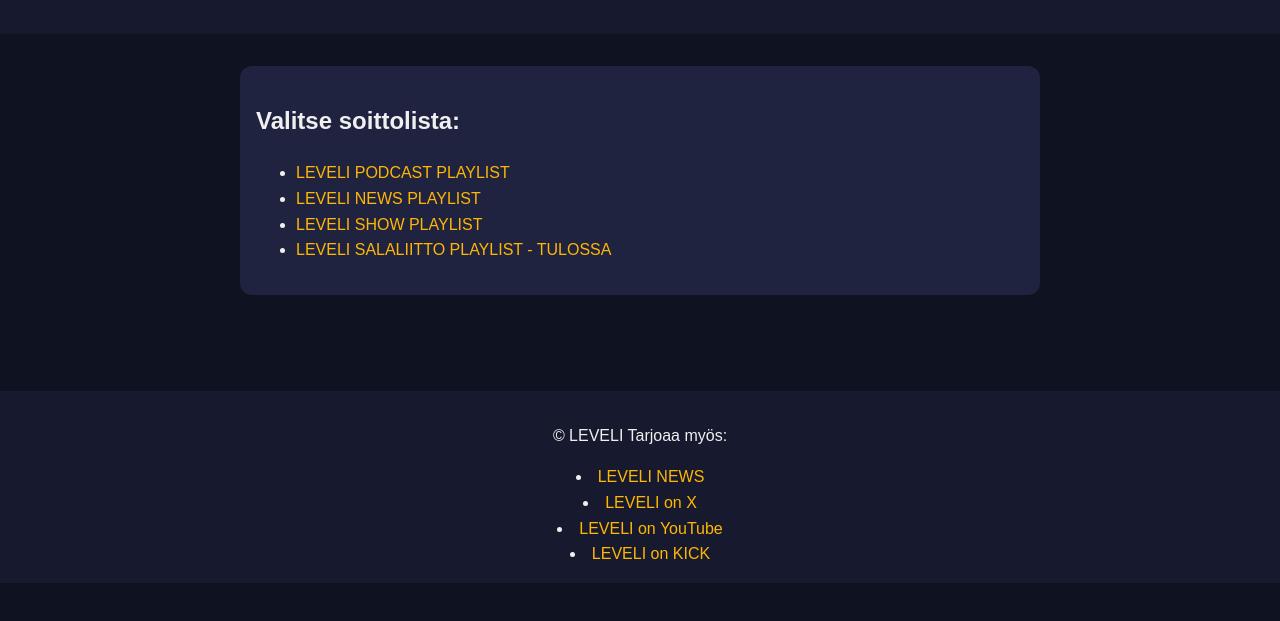
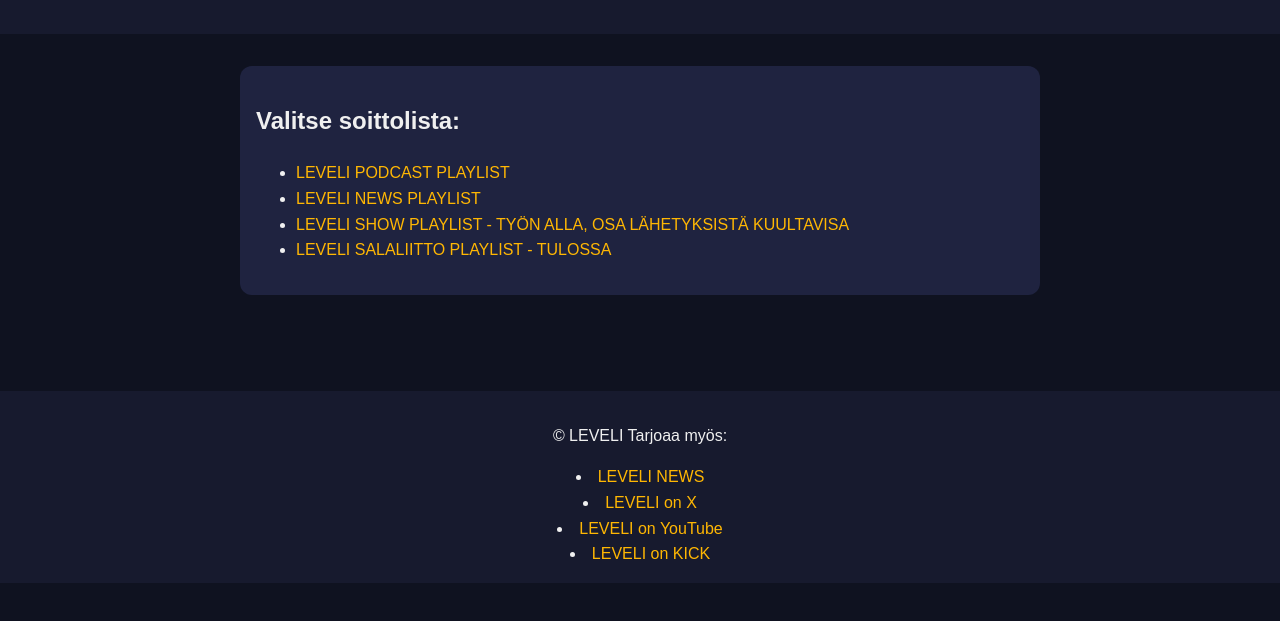
Before and after one commit to mlehmus-dot/leveli-player, a plain HTML site: page index.html in a window 1280 px wide. Shown: the part 97-718 px from the top of the page. Drawn offline with Linux system fonts and the light colour scheme.

Commit message:
Update index.html

```diff
--- a/index.html
+++ b/index.html
@@ -18,7 +18,7 @@
       <ul>
         <li><a href="https://mlehmus-dot.github.io/leveli-player/player-podcast.html">LEVELI PODCAST PLAYLIST</a></li>
         <li><a href="https://mlehmus-dot.github.io/leveli-player/player-news.html">LEVELI NEWS PLAYLIST</a></li>
-         <li><a href="https://mlehmus-dot.github.io/leveli-player/player-show.html">LEVELI SHOW PLAYLIST</a></li>
+         <li><a href="https://mlehmus-dot.github.io/leveli-player/player-show.html">LEVELI SHOW PLAYLIST - TYÖN ALLA, OSA LÄHETYKSISTÄ KUULTAVISA</a></li>
         <li><a href="https://mlehmus-dot.github.io/leveli-player/index.html">LEVELI SALALIITTO PLAYLIST - TULOSSA</a></li>
       </ul>
     </section>
```
